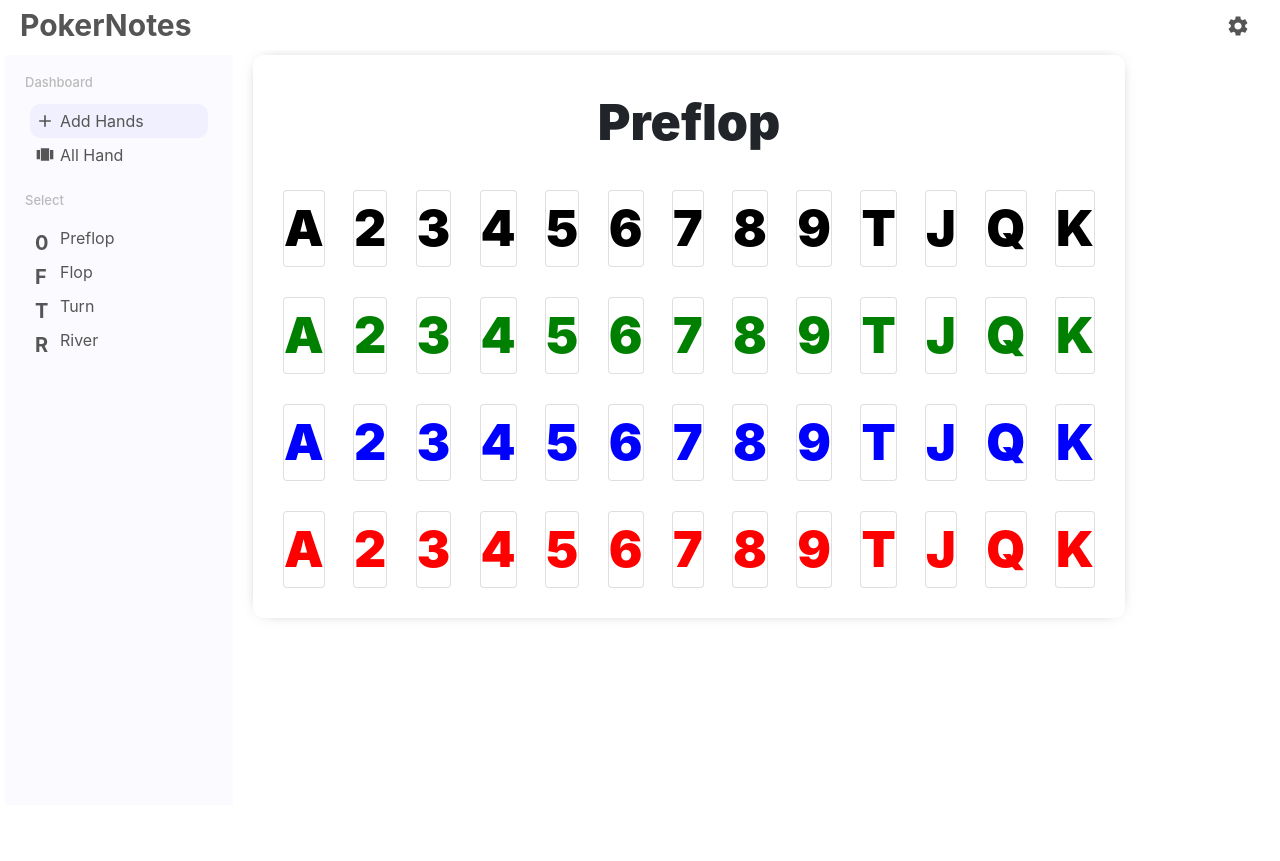
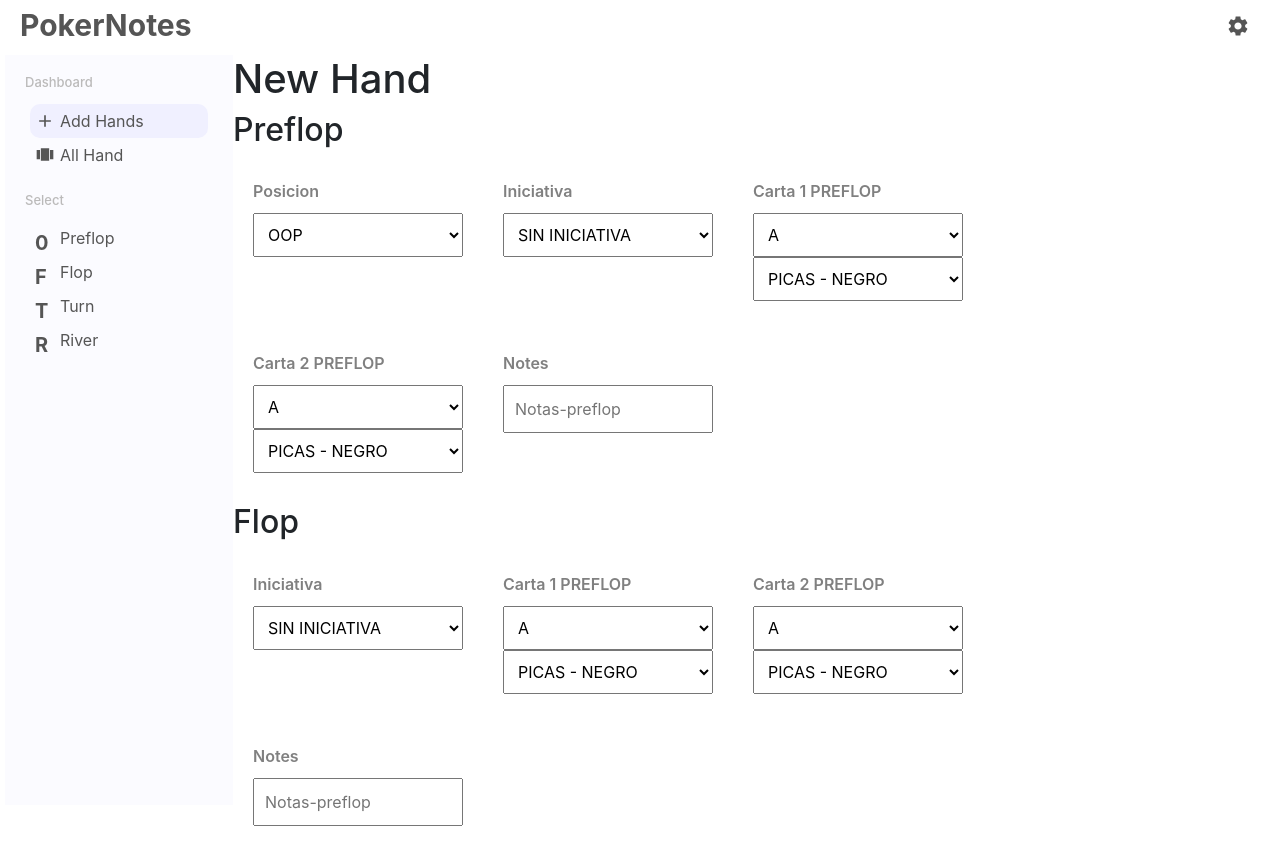
Before and after one commit to marcosilicaro/poker-notes, a React (Create React App) app in the folder client/: page /addhands in a window 1280 px wide. Before the commit the page ends 810 px from the top, so only its background shows below. Built offline with nearby package versions, Linux system fonts and the light colour scheme; the HTML template or start-up script is replaced by a standard one.

Commit message:
armando form de addhand

```diff
--- a/client/src/components/Addhands/Addhands.jsx
+++ b/client/src/components/Addhands/Addhands.jsx
@@ -1,17 +1,152 @@
 import './addhands.css'
-import HandSelector from '../HandSelector/HandSelector'
 
 function Addhands() {
     return (
-    <div className="featured">
-      <div className="featuredItem">
-        <center>
-        <span className="featuredTitle">
-            Preflop
-        </span>
-          <HandSelector/>
-        </center>
-      </div>
+      <div className="newProduct">
+
+        <h1 className="addProductTitle">New Hand</h1>
+        <h2>Preflop</h2>
+          <form className="addProductForm preflop">
+            <div className="addProductItem">
+              <label>Posicion</label>
+              <select name="Posicion" id="Posicion" >
+                <option value="OOP">OOP</option>
+                <option value="IP">IP</option>
+              </select>
+            </div>
+            <div className="addProductItem">
+              <label>Iniciativa</label>
+              <select name="Iniciativa" id="Iniciativa" >
+                <option value="SI">SIN INICIATIVA</option>
+                <option value="CI">CON INICIATIVA</option>
+              </select>
+            </div>
+            <div className="addProductItem">
+              <label>Carta 1 PREFLOP</label>
+              <select name="Iniciativa" id="Iniciativa" >
+                <option value="A" >A</option>
+                <option value="2">2</option>
+                <option value="3">3</option>
+                <option value="4">4</option>
+                <option value="5">5</option>
+                <option value="6">6</option>
+                <option value="7">7</option>
+                <option value="8">8</option>
+                <option value="9">9</option>
+                <option value="T">T</option>
+                <option value="J">J</option>
+                <option value="Q">Q</option>
+                <option value="K">K</option>
+              </select>
+              <select name="Iniciativa" id="Iniciativa" >
+                <option value="negro">PICAS - NEGRO</option>
+                <option value="verde">TREBOLES - VERDE</option>
+                <option value="azul">DIAMANTES - AZUL</option>
+                <option value="rojo">CORAZONES - ROJO</option>
+              </select>
+            </div>
+            <div className="addProductItem">
+              <label>Carta 2 PREFLOP</label>
+              <select name="Iniciativa" id="Iniciativa" >
+                <option value="A" >A</option>
+                <option value="2">2</option>
+                <option value="3">3</option>
+                <option value="4">4</option>
+                <option value="5">5</option>
+                <option value="6">6</option>
+                <option value="7">7</option>
+                <option value="8">8</option>
+                <option value="9">9</option>
+                <option value="T">T</option>
+                <option value="J">J</option>
+                <option value="Q">Q</option>
+                <option value="K">K</option>
+              </select>
+              <select name="Iniciativa" id="Iniciativa" >
+                <option value="negro">PICAS - NEGRO</option>
+                <option value="verde">TREBOLES - VERDE</option>
+                <option value="azul">DIAMANTES - AZUL</option>
+                <option value="rojo">CORAZONES - ROJO</option>
+              </select>
+            </div>
+
+            <div className="addProductItem">
+              <label>Notes</label>
+              <input
+                type="text"
+                placeholder="Notas-preflop"
+                name="Notas-preflop"
+              />
+            </div>
+          </form>
+          <h2>Flop</h2>
+          <form className="addProductForm preflop">
+            <div className="addProductItem">
+              <label>Iniciativa</label>
+              <select name="Iniciativa" id="Iniciativa" >
+                <option value="SI">SIN INICIATIVA</option>
+                <option value="CI">CON INICIATIVA</option>
+              </select>
+            </div>
+            <div className="addProductItem">
+              <label>Carta 1 PREFLOP</label>
+              <select name="Iniciativa" id="Iniciativa" >
+                <option value="A" >A</option>
+                <option value="2">2</option>
+                <option value="3">3</option>
+                <option value="4">4</option>
+                <option value="5">5</option>
+                <option value="6">6</option>
+                <option value="7">7</option>
+                <option value="8">8</option>
+                <option value="9">9</option>
+                <option value="T">T</option>
+                <option value="J">J</option>
+                <option value="Q">Q</option>
+                <option value="K">K</option>
+              </select>
+              <select name="Iniciativa" id="Iniciativa" >
+                <option value="negro">PICAS - NEGRO</option>
+                <option value="verde">TREBOLES - VERDE</option>
+                <option value="azul">DIAMANTES - AZUL</option>
+                <option value="rojo">CORAZONES - ROJO</option>
+              </select>
+            </div>
+            <div className="addProductItem">
+              <label>Carta 2 PREFLOP</label>
+              <select name="Iniciativa" id="Iniciativa" >
+                <option value="A" >A</option>
+                <option value="2">2</option>
+                <option value="3">3</option>
+                <option value="4">4</option>
+                <option value="5">5</option>
+                <option value="6">6</option>
+                <option value="7">7</option>
+                <option value="8">8</option>
+                <option value="9">9</option>
+                <option value="T">T</option>
+                <option value="J">J</option>
+                <option value="Q">Q</option>
+                <option value="K">K</option>
+              </select>
+              <select name="Iniciativa" id="Iniciativa" >
+                <option value="negro">PICAS - NEGRO</option>
+                <option value="verde">TREBOLES - VERDE</option>
+                <option value="azul">DIAMANTES - AZUL</option>
+                <option value="rojo">CORAZONES - ROJO</option>
+              </select>
+            </div>
+
+            <div className="addProductItem">
+              <label>Notes</label>
+              <input
+                type="text"
+                placeholder="Notas-preflop"
+                name="Notas-preflop"
+              />
+            </div>
+          </form>
+
     </div>
     )
 }
--- a/client/src/components/Addhands/addhands.css
+++ b/client/src/components/Addhands/addhands.css
@@ -78,3 +78,48 @@
 .negro{
     color:black
 }
+
+.newProduct {
+    flex: 4;
+  }
+
+  .addProductForm {
+    margin-top: 10px;
+    display: flex;
+    flex-wrap: wrap;
+  }
+
+  .addProductItem {
+    width: 250px;
+    display: flex;
+    flex-direction: column;
+    margin-bottom: 10px;
+    padding: 20px;
+  }
+
+  .addProductItem > label {
+    color: gray;
+    font-weight: 600;
+    margin-bottom: 10px;
+  }
+
+  .addProductItem > input {
+    padding: 10px;
+  }
+
+  .addProductItem > select {
+    padding: 10px;
+  }
+
+  .addProductButton {
+    height: 30px;
+    margin-top: 10px;
+    padding: 7px 10px;
+    border: none;
+    border-radius: 10px;
+    background-color: darkblue;
+    color: white;
+    font-weight: 600;
+    cursor: pointer;
+    align-self: center;
+  }
```
